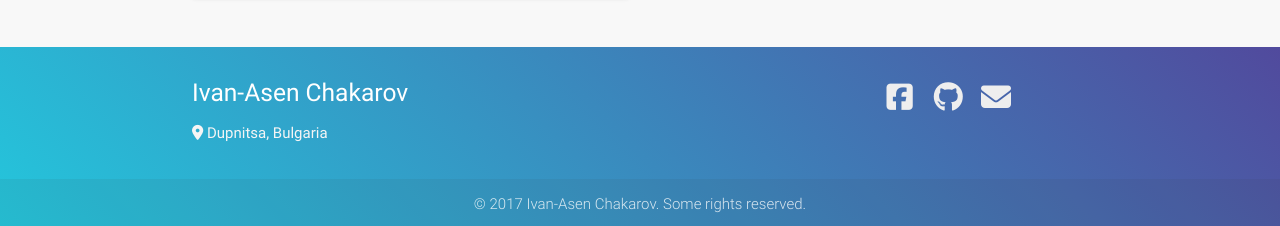
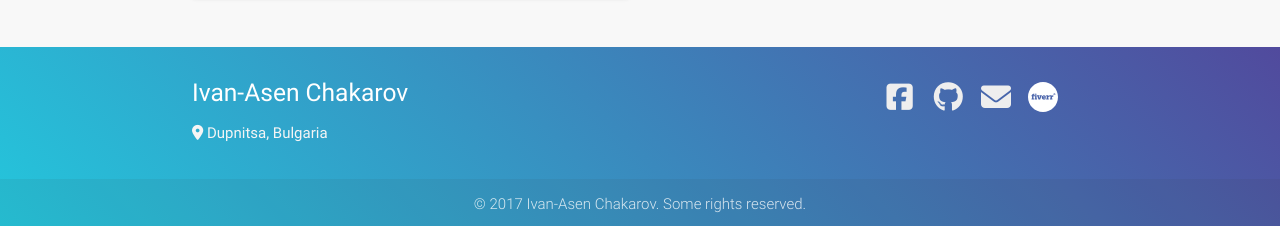
Before and after one commit to ivanasen/ivanasen.github.io-archived, a Jekyll site: the page built from index.html, in a window 1280 px wide and 900 px high, scrolled down 1399 px. Shown: the part 671-897 px from the top of the window. Built offline with Jekyll 4.4.1, drawn with Linux system fonts in a browser that asks for light colours; nearby versions of some CDN libraries.

Commit message:
added fiverr acount link

```diff
--- a/_includes/footer.html
+++ b/_includes/footer.html
@@ -17,6 +17,9 @@
 					<li class="col s2"><a class="grey-text text-lighten-3" href="mailto:vankata9907@gmail.com">
 					<i class="fa fa-envelope fa-2x"></i>
 				  </a></li>
+					<li class="col s2"><a target="_blank" class="white-text" href="https://www.fiverr.com/ivanchakarov">
+          	<img id="fiverr-logo" src="../img/fiverr_logo.svg" alt="Fiverr">
+          </a></li>
 				</ul>
 			</div>
 		</div>
```
